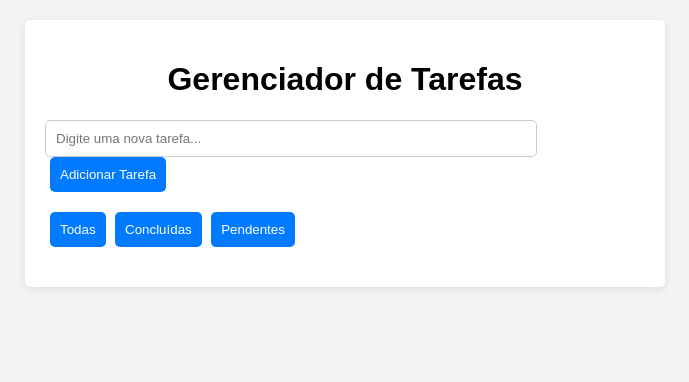
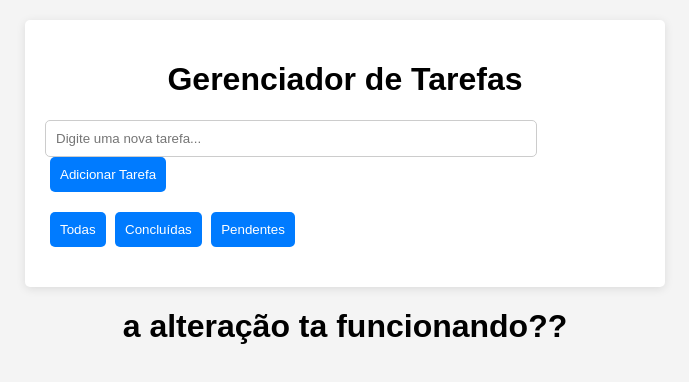
Before and after one commit to diogo016/projeto-lista-tarefas, a plain HTML site: page projeto-lista-tarefas/index.html in a window 1280 px wide. Shown: the whole page, without its empty margins (295-984 px from the left). Drawn offline with Linux system fonts and the light colour scheme.

Commit message:
Update index.html

```diff
--- a/projeto-lista-tarefas/index.html
+++ b/projeto-lista-tarefas/index.html
@@ -20,4 +20,5 @@
     </div>
     <script src="script.js"></script>
 </body>
+<h1>a alteração ta funcionando??</h1>
 </html>
```
